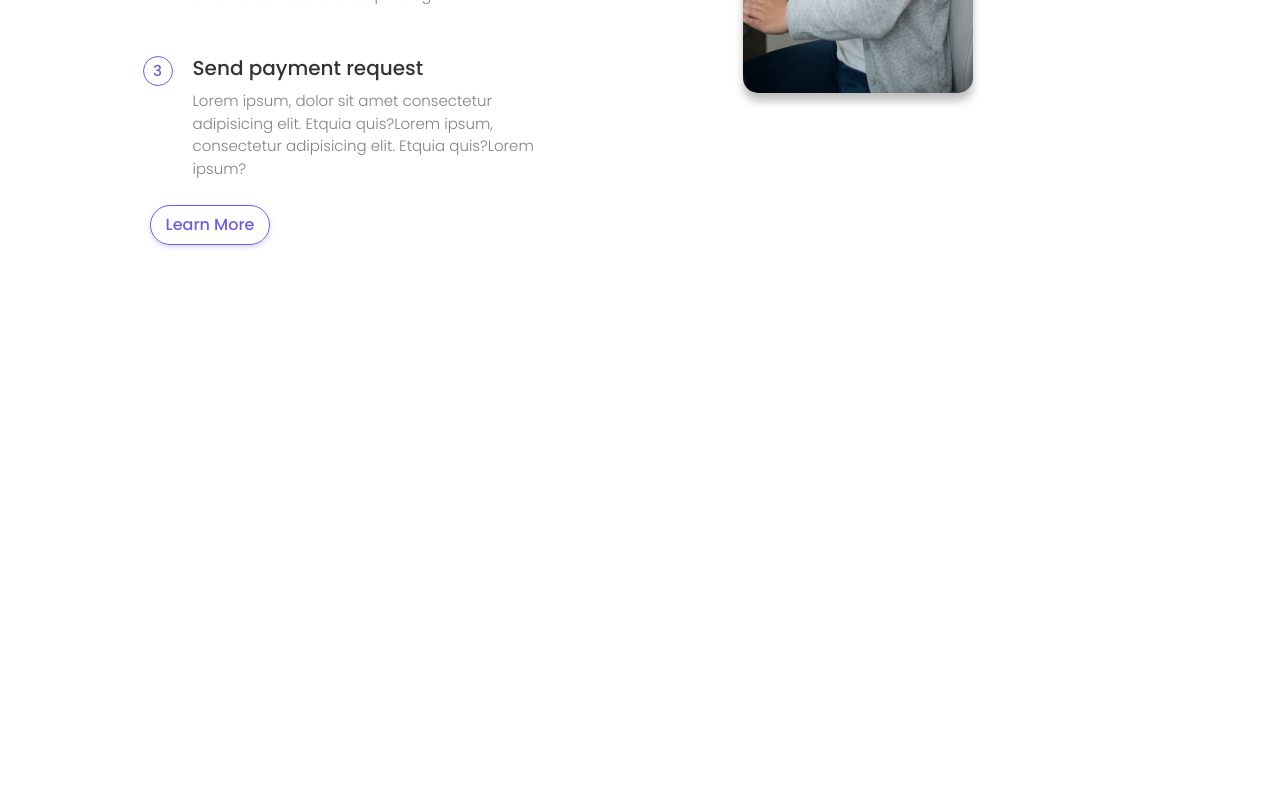
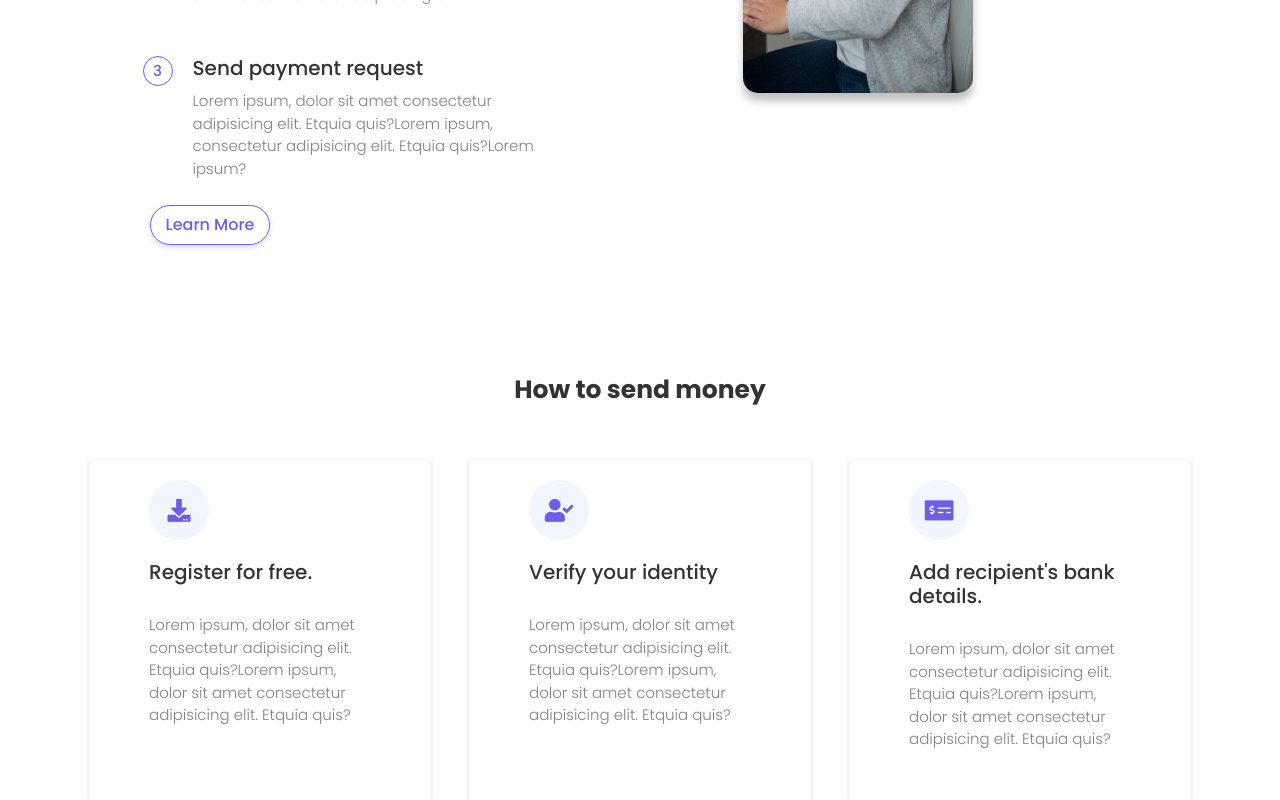
Before and after one commit to SubhamChoudhury/Firebase_Web-1, a React (Create React App) app: page / in a window 1280 px wide. Shown: the part 2620-3420 px from the top of the page. Before the commit the page ends 2915 px from the top, so only its background shows below. Built offline with nearby package versions, Linux system fonts and the light colour scheme.

Commit message:
feat: service section complete

```diff
--- /dev/null
+++ b/src/API/serviceAPI.js
@@ -0,0 +1,40 @@
+const serviceapi = [
+    {
+      id: 1,
+      logo: "fas fa-download",
+      title: "Register for free.",
+      info: "Lorem ipsum, dolor sit amet consectetur adipisicing elit. Etquia quis?Lorem ipsum, dolor sit amet consectetur adipisicing elit. Etquia quis?",
+    },
+    {
+      id: 2,
+      logo: "fas fa-user-check",
+      title: "Verify your identity ",
+      info: "Lorem ipsum, dolor sit amet consectetur adipisicing elit. Etquia quis?Lorem ipsum, dolor sit amet consectetur adipisicing elit. Etquia quis?",
+    },
+    {
+      id: 3,
+      logo: "fas fa-money-check-alt",
+      title: "Add recipient's bank details.",
+      info: "Lorem ipsum, dolor sit amet consectetur adipisicing elit. Etquia quis?Lorem ipsum, dolor sit amet consectetur adipisicing elit. Etquia quis?",
+    },
+    {
+      id: 4,
+      logo: "fab fa-amazon-pay",
+      title: "Pay for your transfer.",
+      info: "Lorem ipsum, dolor sit amet consectetur adipisicing elit. Etquia quis?Lorem ipsum, dolor sit amet consectetur adipisicing elit. Etquia quis?",
+    },
+    {
+      id: 5,
+      logo: "fas fa-hand-holding-usd",
+      title: "choose an amount to send.",
+      info: "Lorem ipsum, dolor sit amet consectetur adipisicing elit. Etquia quis?Lorem ipsum, dolor sit amet consectetur adipisicing elit. Etquia quis?",
+    },
+    {
+      id: 6,
+      logo: "fas fa-globe",
+      title: "That's it.",
+      info: "Lorem ipsum, dolor sit amet consectetur adipisicing elit. Etquia quis?Lorem ipsum, dolor sit amet consectetur adipisicing elit. Etquia quis?",
+    },
+  ];
+
+  export default serviceapi;
--- a/src/App.js
+++ b/src/App.js
@@ -2,7 +2,8 @@
 import Navbar  from "./navbar";
 import Header from "./Header";
 import HowItWorks from "./HowItWorks";
-import AboutUs from "./API/AboutUs";
+import AboutUs from "./API/aboutUs";
+import Services from "./Services";
 
 function App() {
   return (
@@ -11,6 +12,7 @@
   <Header/>
   <HowItWorks/>
   <AboutUs/>
+  <Services/>
   </>
   );
 }
--- /dev/null
+++ b/src/Services.js
@@ -0,0 +1,35 @@
+import React, { useState } from "react";
+import serviceapi from "./API/serviceAPI";
+
+const Services = () => {
+  const [serviceData, setServiceData] = useState(serviceapi);
+  return (
+    <>
+      <section className="service-main-container">
+        <div className="container service-container">
+          <h1 className="main-heading text-center fw-bold">
+            How to send money
+          </h1>
+          <div className="row">
+            {serviceData.map((curElem) => {
+              const { id, logo, title, info } = curElem;
+              return (
+                <>
+                  <div
+                    className="col-11 col-lg-4 col-xxl-4 work-container-subdiv"
+                    key={id}>
+                    <i className={`fontawesome-style ${logo}`}></i>
+                    <h2 className="sub-heading">{title}</h2>
+                    <p className="main-hero-para">{info}</p>
+                  </div>
+                </>
+              );
+            })}
+          </div>
+        </div>
+      </section>
+    </>
+  );
+};
+
+export default Services;
--- a/src/index.css
+++ b/src/index.css
@@ -282,6 +282,58 @@
 
 /* --------------------------------- About Us Section ends
                           -------------------------------------------------------*/
+/* --------------------------------- Services Section starts
+                        -------------------------------------------------------*/
+
+.service-main-container {
+  margin-top: 5rem;
+  padding: 5rem 0;
+}
+
+.service-main-container .main-heading {
+  margin: 3rem 0;
+}
+
+.work-container-subdiv {
+  box-shadow: 0 0.1rem 0.4rem rgba(0, 0, 0, 0.16);
+}
+
+.work-container-subdiv:hover {
+  background-color: var(--bgcolor);
+  cursor: pointer;
+}
+
+.work-container-subdiv:hover > .fontawesome-style {
+  background-color: #fff;
+}
+
+.work-container-subdiv .main-hero-para {
+  width: 100%;
+}
+
+.service-main-container .work-container-subdiv .fontawesome-style {
+  text-align: left;
+  margin: 2rem 0;
+}
+
+@media (min-width: 1400px) {
+  .service-container .col-xxl-4 {
+    flex: 0 0 auto;
+    width: 30% !important;
+    margin: auto;
+  }
+}
+
+@media (min-width: 992px) {
+  .service-container .col-lg-4 {
+    flex: 0 0 auto;
+    width: 30% !important;
+    margin: 2.5rem auto;
+  }
+}
+
+/* --------------------------------- Services Section ends
+                                                  -------------------------------------------------------*/
 
 /* --------------------------------- responsive media queries
                         -------------------------------------------------------*/
```
